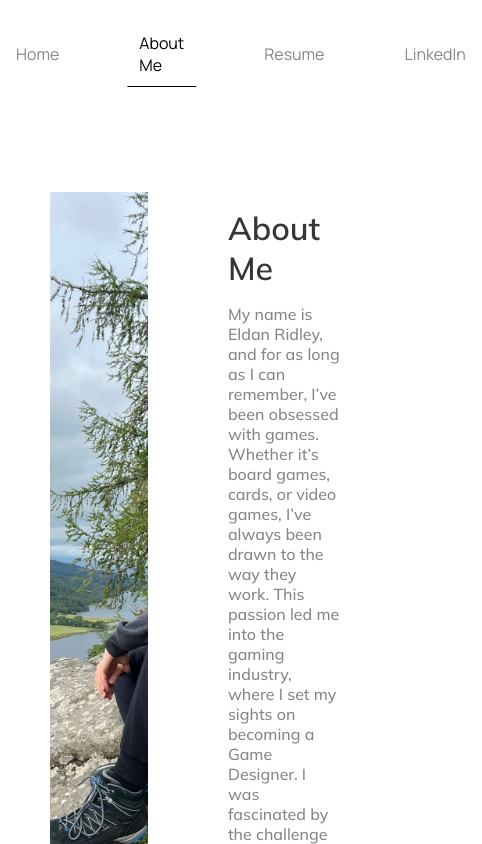
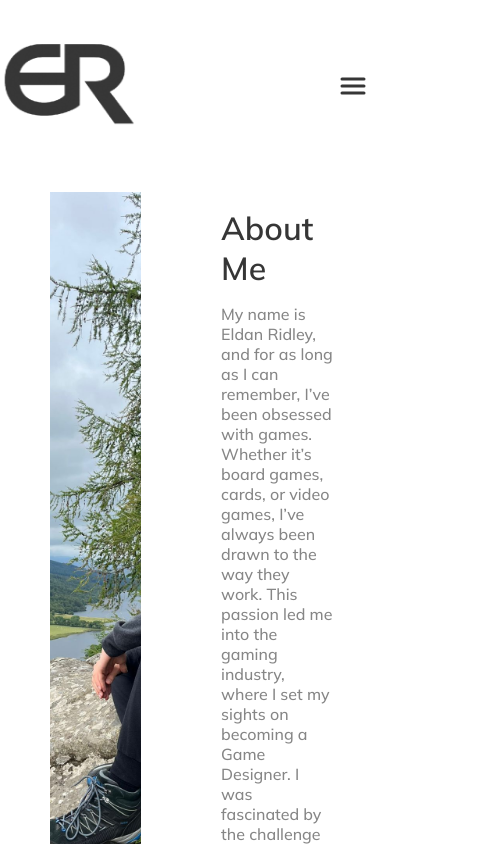
Before and after one commit to mikaridley/Eldan-Ridley-s-Portfolio, a React (Vite) app: page /about-me in a window 390 px wide. Shown: the top 844 px of the page, 482 px wide, since content can reach past the window. Built offline with nearby package versions, Linux system fonts and the light colour scheme.

Commit message:
make burger menu in mq

```diff
--- a/src/assets/styles/basics/base.css
+++ b/src/assets/styles/basics/base.css
@@ -8,6 +8,7 @@ html {
   /* color-scheme: light dark; */
   font-family: manrope, sans-serif;
   font-size: 16px;
+  scrollbar-gutter: stable;
 }
 
 body {
--- a/src/assets/styles/cmps/AppHeader.css
+++ b/src/assets/styles/cmps/AppHeader.css
@@ -4,8 +4,10 @@
   top: 0;
   left: 0;
   right: 0;
+  z-index: 1001;
   display: flex;
   justify-content: space-between;
+  align-items: flex-start;
   max-width: var(--max-width);
   margin-inline: auto;
 
@@ -50,6 +52,105 @@
       }
     }
   }
+
+  .app-header-burger-btn {
+    display: none;
+    align-items: center;
+    justify-content: center;
+    padding: 0;
+    border: none;
+    background: transparent;
+    cursor: pointer;
+    margin-block:auto
+  }
+
+  .app-header-burger-btn img {
+    display: block;
+    width: 44px;
+    height: 44px;
+  }
+
+  .app-header-close-icon {
+    font-size: 2.5rem;
+    line-height: 1;
+    color: var(--dark-grey, #363636);
+    width: 44px;
+    height: 44px;
+    display: flex;
+    align-items: center;
+    justify-content: center;
+  }
+}
+
+/* Full-screen overlay menu (mobile) – slides down behind header */
+.app-header-overlay {
+  position: fixed;
+  top: 0;
+  left: 0;
+  right: 0;
+  bottom: 0;
+  z-index: 1000;
+  background: var(--white-bg, #fff);
+  transform: translateY(-100%);
+  transition: transform 0.35s ease-out;
+  pointer-events: none;
+  overflow: auto;
+}
+
+.app-header-overlay.is-open {
+  transform: translateY(0);
+  pointer-events: auto;
+}
+
+.app-header-overlay-inner {
+  min-height: 100%;
+  display: flex;
+  flex-direction: column;
+  padding: 2rem;
+  padding-block-start: 6rem;
+}
+
+.app-header-overlay-nav {
+  flex: 1;
+  display: flex;
+  flex-direction: column;
+  align-items: center;
+  justify-content: center;
+  gap: 2rem;
+  padding-block: 3rem;
+}
+
+.app-header-overlay-nav a {
+  position: relative;
+  font-size: 1.5rem;
+  color: var(--dark-grey, #363636);
+  text-decoration: none;
+  padding: 0.5rem 0;
+}
+
+.app-header-overlay-nav a:not(.active) {
+  color: rgba(54, 54, 54, 0.7);
+}
+
+.app-header-overlay-nav a.active {
+  color: var(--dark-grey, #363636);
+}
+
+.app-header-overlay-nav a::after {
+  content: "";
+  position: absolute;
+  left: 0;
+  right: 0;
+  bottom: 0;
+  height: 1px;
+  background: currentColor;
+  transform: scaleX(0);
+  transition: transform 0.2s ease;
+}
+
+.app-header-overlay-nav a:hover::after,
+.app-header-overlay-nav a.active::after {
+  transform: scaleX(1);
 }
 
 /* Header on /home: light text (dark bg) */
--- a/src/assets/styles/setup/mq.css
+++ b/src/assets/styles/setup/mq.css
@@ -7,6 +7,18 @@
     }
 
 @media (max-width: 810px) {
+    .app-header {
+        align-items: flex-end;
+    }
+
+    .app-header .app-header-navigation.navigation {
+        display: none ;
+    }
+
+    .app-header .app-header-burger-btn {
+        display: flex ;
+    }
+
     .projects-layout{
         display: grid;
         grid-template-columns: minmax(50px,1fr) minmax(auto,var(--max-width)) minmax(50px,1fr);
--- a/src/cmps/AppHeader.jsx
+++ b/src/cmps/AppHeader.jsx
@@ -1,23 +1,88 @@
+import { useState, useEffect } from 'react'
 import { NavLink, useLocation } from 'react-router-dom'
 import logo from '../assets/imgs/logo.png'
 import logoBlack from '../assets/imgs/logo-black.png'
+import burgerIcon from '../assets/imgs/Burger menu.svg'
+import '../assets/styles/cmps/AppHeader.css'
 
 export function AppHeader() {
   const { pathname } = useLocation()
+  const [isMenuOpen, setIsMenuOpen] = useState(false)
   const isLightLogo = pathname === '/quantex' || pathname === '/kindred'
   const logoSrc = isLightLogo ? logo : logoBlack
 
+  function openMenu() {
+    setIsMenuOpen(true)
+  }
+
+  function closeMenu() {
+    setIsMenuOpen(false)
+  }
+
+  useEffect(() => {
+    if (isMenuOpen) {
+      document.body.style.overflow = 'hidden'
+    } else {
+      document.body.style.overflow = ''
+    }
+    return () => {
+      document.body.style.overflow = ''
+    }
+  }, [isMenuOpen])
+
+  const navLinks = [
+    { to: '/home', label: 'Home' },
+    { to: '/about-me', label: 'About me' },
+    { to: '/resume', label: 'Resume' },
+    { to: '/linkedin', label: 'LinkedIn' },
+  ]
+
   return (
-    <header className="app-header">
-      <div className="logo">
-        <img src={logoSrc} alt="Logo" />
+    <>
+      <header className="app-header">
+        <div className="app-header-logo logo">
+          <img src={logoSrc} alt="Logo" />
+        </div>
+        <nav className="app-header-navigation navigation">
+          {navLinks.map(({ to, label }) => (
+            <NavLink key={to} to={to}>
+              {label}
+            </NavLink>
+          ))}
+        </nav>
+        <button
+          type="button"
+          className={`app-header-burger-btn ${isMenuOpen ? 'is-open' : ''}`}
+          onClick={isMenuOpen ? closeMenu : openMenu}
+          aria-label={isMenuOpen ? 'Close menu' : 'Open menu'}
+        >
+          {isMenuOpen ? (
+            <span className="app-header-close-icon" aria-hidden>×</span>
+          ) : (
+            <img src={burgerIcon} alt="" />
+          )}
+        </button>
+      </header>
+
+      <div
+        className={`app-header-overlay ${isMenuOpen ? 'is-open' : ''}`}
+        aria-hidden={!isMenuOpen}
+      >
+        <div className="app-header-overlay-inner">
+          <nav className="app-header-overlay-nav">
+            {navLinks.map(({ to, label }) => (
+              <NavLink
+                key={to}
+                to={to}
+                onClick={closeMenu}
+                className={({ isActive }) => (isActive ? 'active' : '')}
+              >
+                {label}
+              </NavLink>
+            ))}
+          </nav>
+        </div>
       </div>
-      <nav className="navigation">
-        <NavLink to="/home">Home</NavLink>
-        <NavLink to="/about-me">About Me</NavLink>
-        <NavLink to="/resume">Resume</NavLink>
-        <NavLink to="/linkedin">LinkedIn</NavLink>
-      </nav>
-    </header>
+    </>
   )
 }
```
